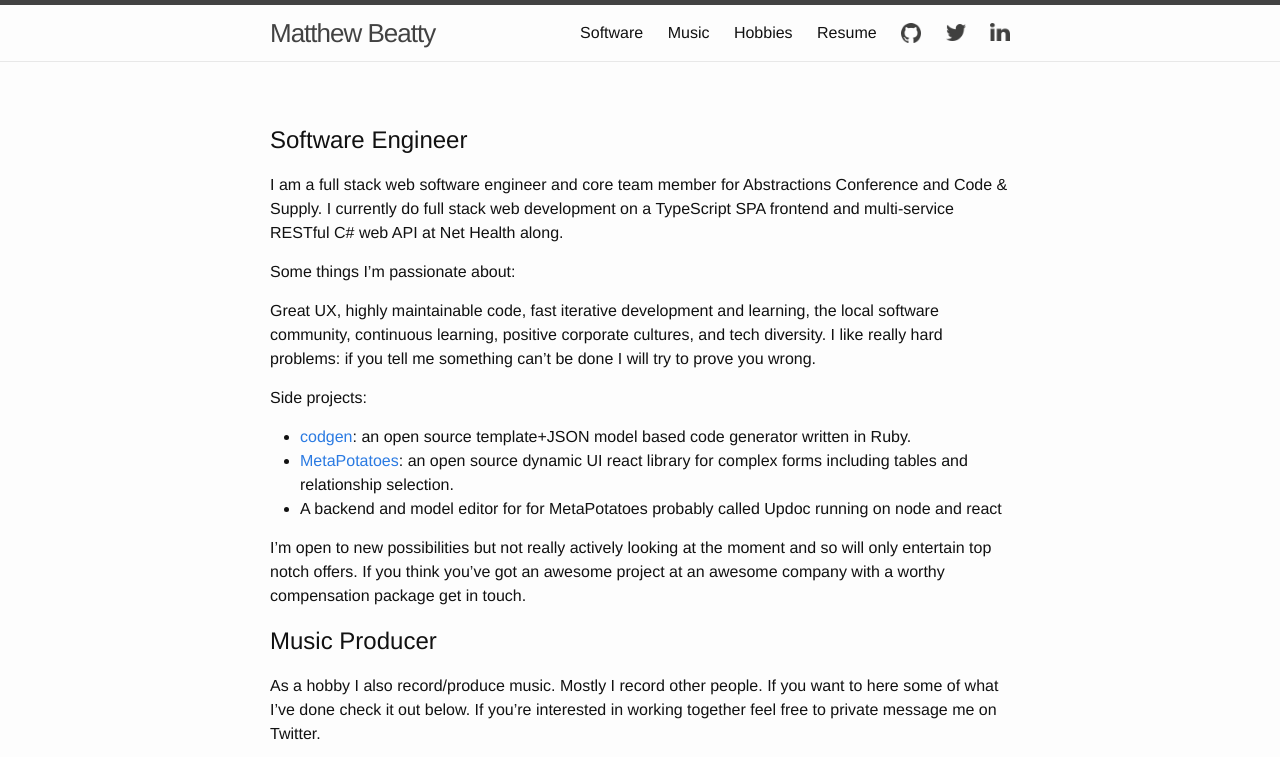
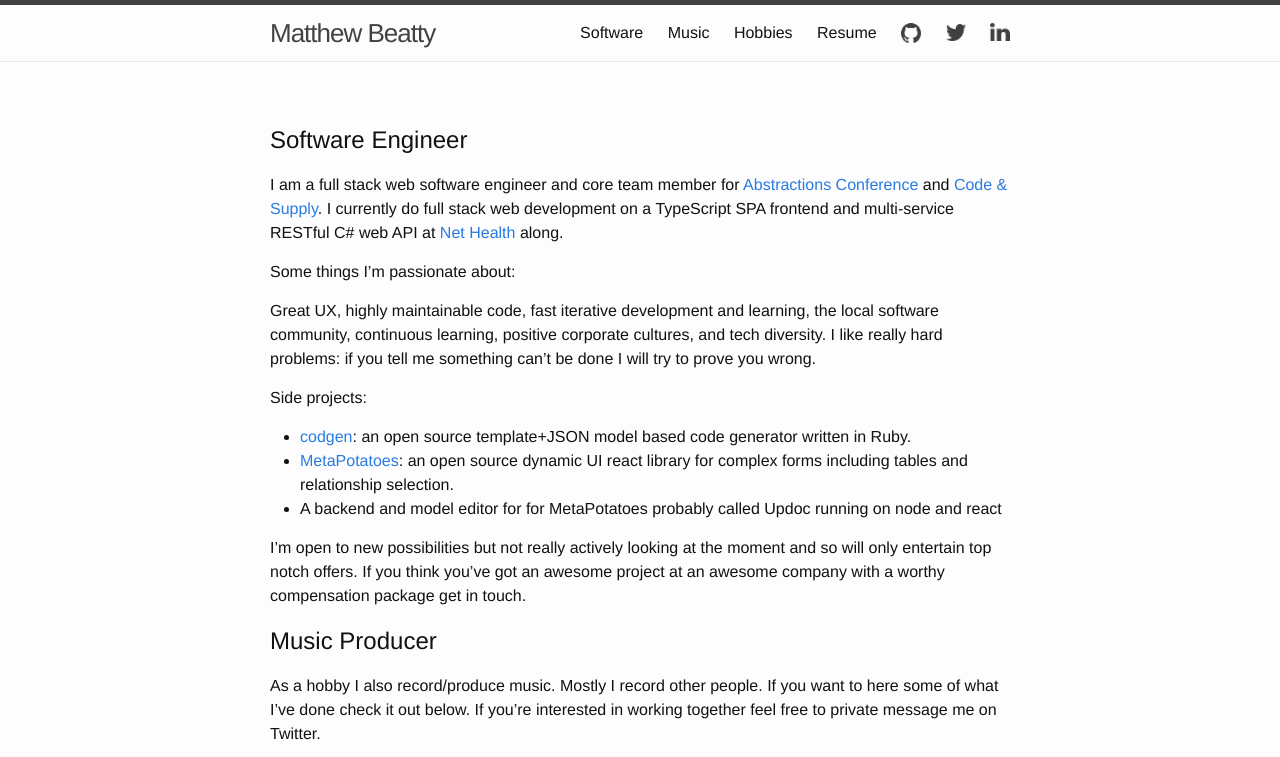
Before and after one commit to beattyml1/beattyml1.github.io, a Jekyll site: the page built from index.md, in a window 1280 px wide and 900 px high, cut to the strip 0-757 px from the top of the window. Built offline with Jekyll 4.4.1, drawn with Linux system fonts in a browser that asks for light colours; part of the change alters nothing that is shown.

```diff
--- a/index.md
+++ b/index.md
@@ -3,7 +3,7 @@ layout: page
 ---
 
 # Software Engineer
-I am a full stack web software engineer and core team member for Abstractions Conference and Code & Supply. I currently do full stack web development on a TypeScript SPA frontend and multi-service RESTful C# web API at Net Health along.
+I am a full stack web software engineer and core team member for [Abstractions Conference](abstractions.io) and [Code & Supply](codeandsupply.co). I currently do full stack web development on a TypeScript SPA frontend and multi-service RESTful C# web API at [Net Health](nethealth.com) along.
 
 Some things I'm passionate about:
 
```
